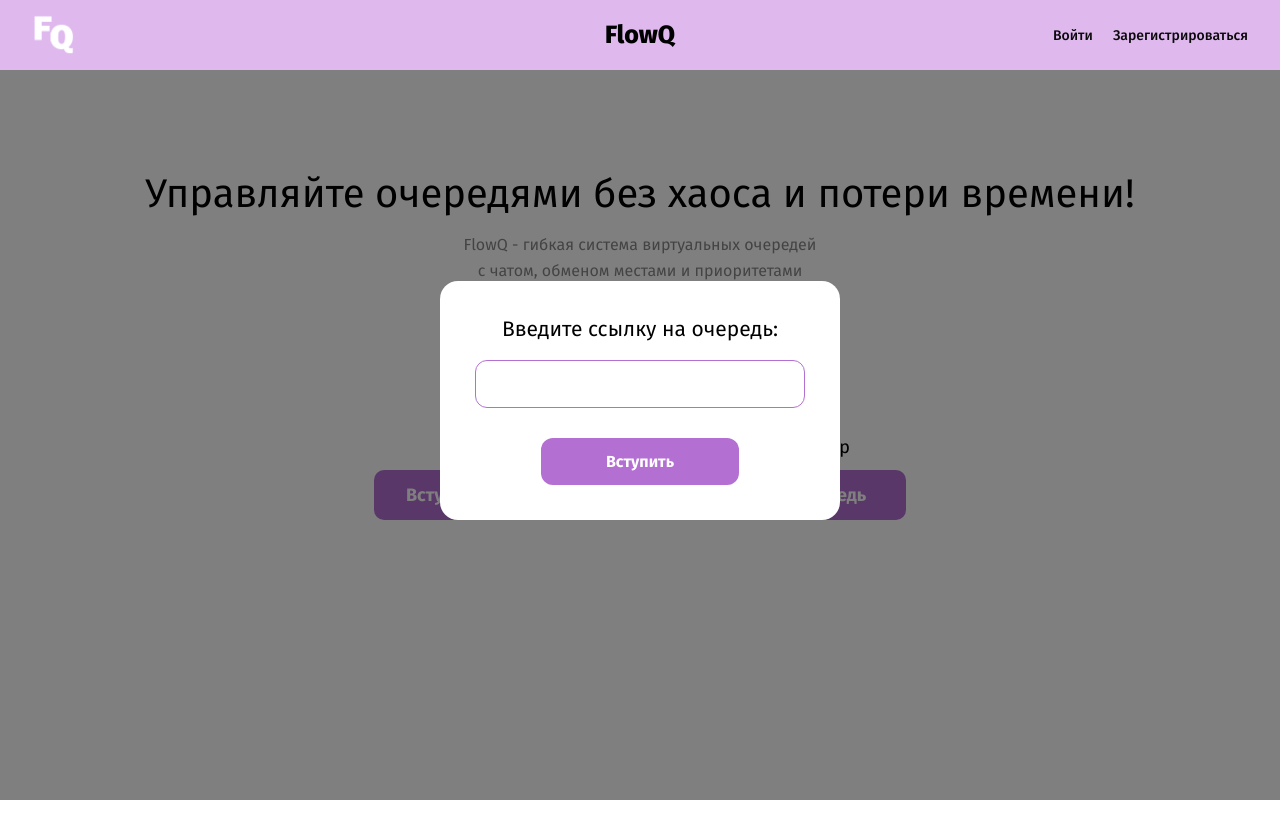
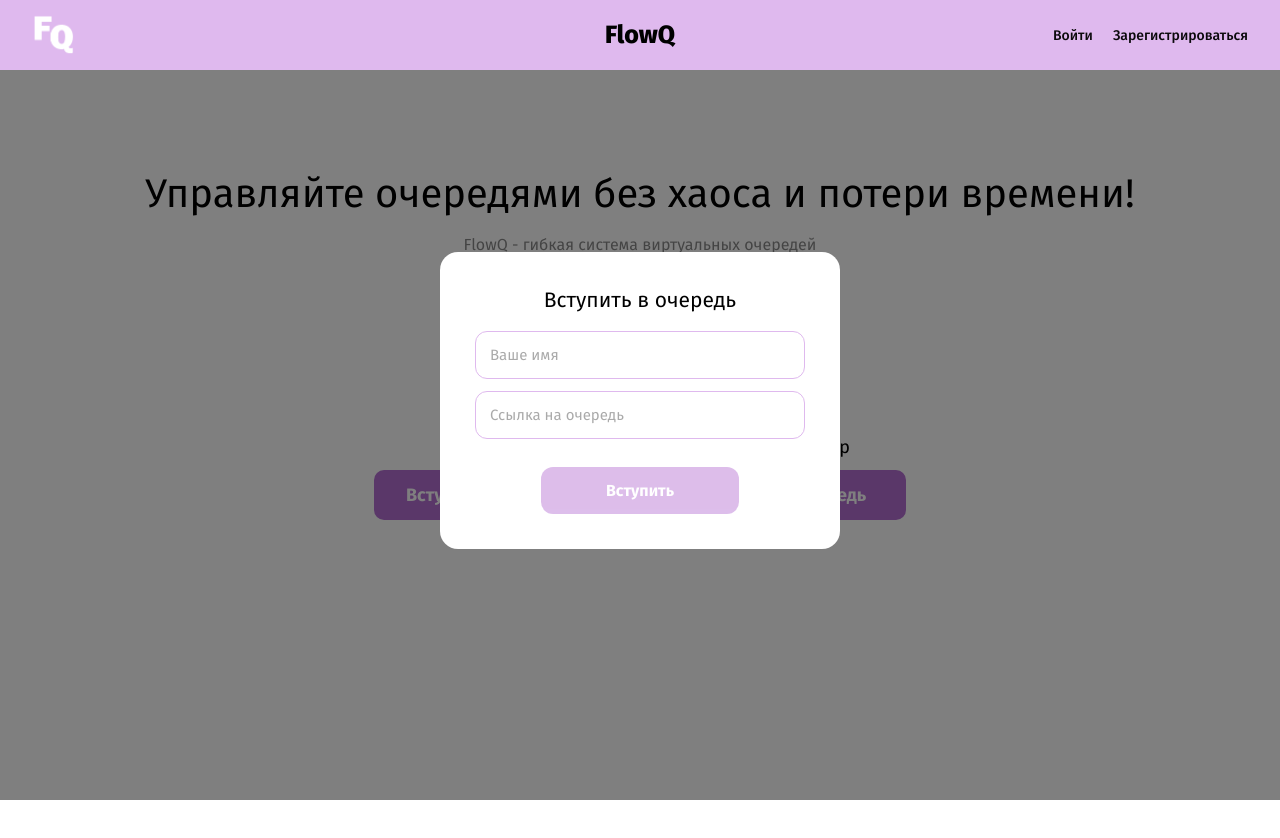
Before and after one commit to Lawliteee/FlowQ, a Vue app in the folder frontend/: page / in a window 1280 px wide. Both pictures are taken after a click on the button "Вступить в очередь". Built offline with nearby package versions, Linux system fonts and the light colour scheme.

Commit message:
feat: Добавлен ввод имени при входе в очередь

```diff
--- a/frontend/src/views/HomeView.vue
+++ b/frontend/src/views/HomeView.vue
@@ -24,34 +24,56 @@
 
   <div class="modal" v-if="modalOpen" @click.self="modalOpen = false">
     <div class="modal-content">
-      <h3>Введите ссылку на очередь:</h3>
-      <input v-model="queueLink" type="text" class="modal-input" />
-      <button class="modal-btn" @click="submitQueue">Вступить</button>
+      <h3>Вступить в очередь</h3>
+      <div class="input-group">
+        <input v-model="userName" type="text" class="modal-input" placeholder="Ваше имя" />
+        <input
+          v-model="queueLink"
+          type="text"
+          class="modal-input"
+          placeholder="Ссылка на очередь"
+        />
+      </div>
+      <button
+        class="modal-btn"
+        :disabled="!canSubmit"
+        :class="{ 'modal-btn--disabled': !canSubmit }"
+        @click="submitQueue"
+      >
+        Вступить
+      </button>
     </div>
   </div>
 </template>
 
 <script setup>
-import { ref } from 'vue'
+import { ref, computed } from 'vue'
 import { useRouter } from 'vue-router'
+import axios from 'axios'
 
 const router = useRouter()
 
+const userName = ref('')
 const modalOpen = ref(false) // Открыто ли окно
 const queueLink = ref('') // Ссылка, котору. ввел пользователь
+
+const canSubmit = computed(() => userName.value.trim() !== '' && queueLink.value.trim() !== '')
 
 function openModal() {
   modalOpen.value = true
 }
 
-function submitQueue() {
-  if (queueLink.value.trim()) {
-    const url = queueLink.value.trim()
-    const parts = url.split('/')
-    const queueId = parts[parts.length - 1] // Извлекаем последний элемент
-    router.push(`/queue/${queueId}`)
-    modalOpen.value = false
-  }
+async function submitQueue() {
+  if (!canSubmit.value) return
+
+  const url = queueLink.value.trim()
+  const parts = url.split('/')
+  const queueId = parts[parts.length - 1] // Извлекаем последний элемент
+
+  // TODO POST
+
+  router.push(`/queue/${queueId}`)
+  modalOpen.value = false
 }
 </script>
 
@@ -137,6 +159,7 @@
   background: var(--primary-hover);
 }
 
+/* Модальное окно */
 .modal {
   position: fixed;
   top: 0;
@@ -154,8 +177,10 @@
   background: white;
   padding: 35px;
   border-radius: 18px;
+  width: 100%;
   max-width: 400px;
   text-align: center;
+  box-sizing: border-box;
 }
 
 .modal-content h3 {
@@ -165,19 +190,32 @@
   color: var(--text);
 }
 
+.input-group {
+  display: flex;
+  flex-direction: column;
+  gap: 12px;
+  margin-bottom: 28px;
+}
+
 .modal-input {
   width: 100%;
   padding: 14px;
-  margin-bottom: 30px;
-  border: 1px solid var(--divider);
-  border-color: var(--primary-dark);
+  border: 1px solid var(--primary);
   border-radius: 12px;
   font-family: 'Fira Sans', sans-serif;
   font-size: 15px;
+  color: var(--text);
+  box-sizing: border-box;
+  transition: border-color 0.18s;
+}
+
+.modal-input::placeholder {
+  color: #aaa;
 }
 
 .modal-input:focus {
   outline: none;
+  border-color: var(--primary-dark);
 }
 
 .modal-btn {
@@ -190,9 +228,18 @@
   font-weight: 700;
   width: 60%;
   font-family: 'Fira Sans', sans-serif;
+  cursor: pointer;
+  transition:
+    background 0.18s,
+    opacity 0.18s;
 }
 
-.modal-btn:hover {
+.modal-btn:hover:not(.modal-btn--disabled) {
   background: var(--primary-hover);
 }
+
+.modal-btn--disabled {
+  opacity: 0.45;
+  cursor: not-allowed;
+}
 </style>
```
